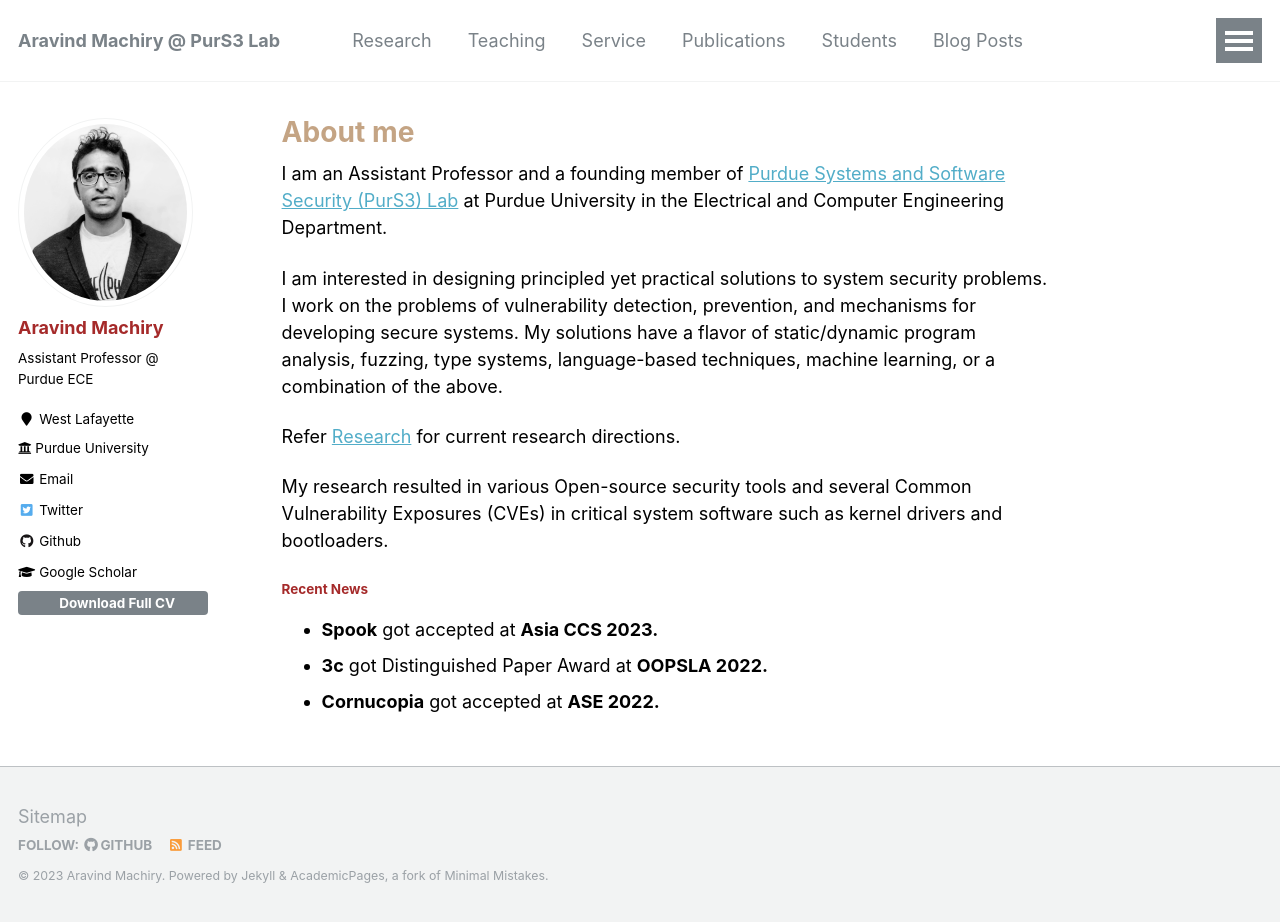
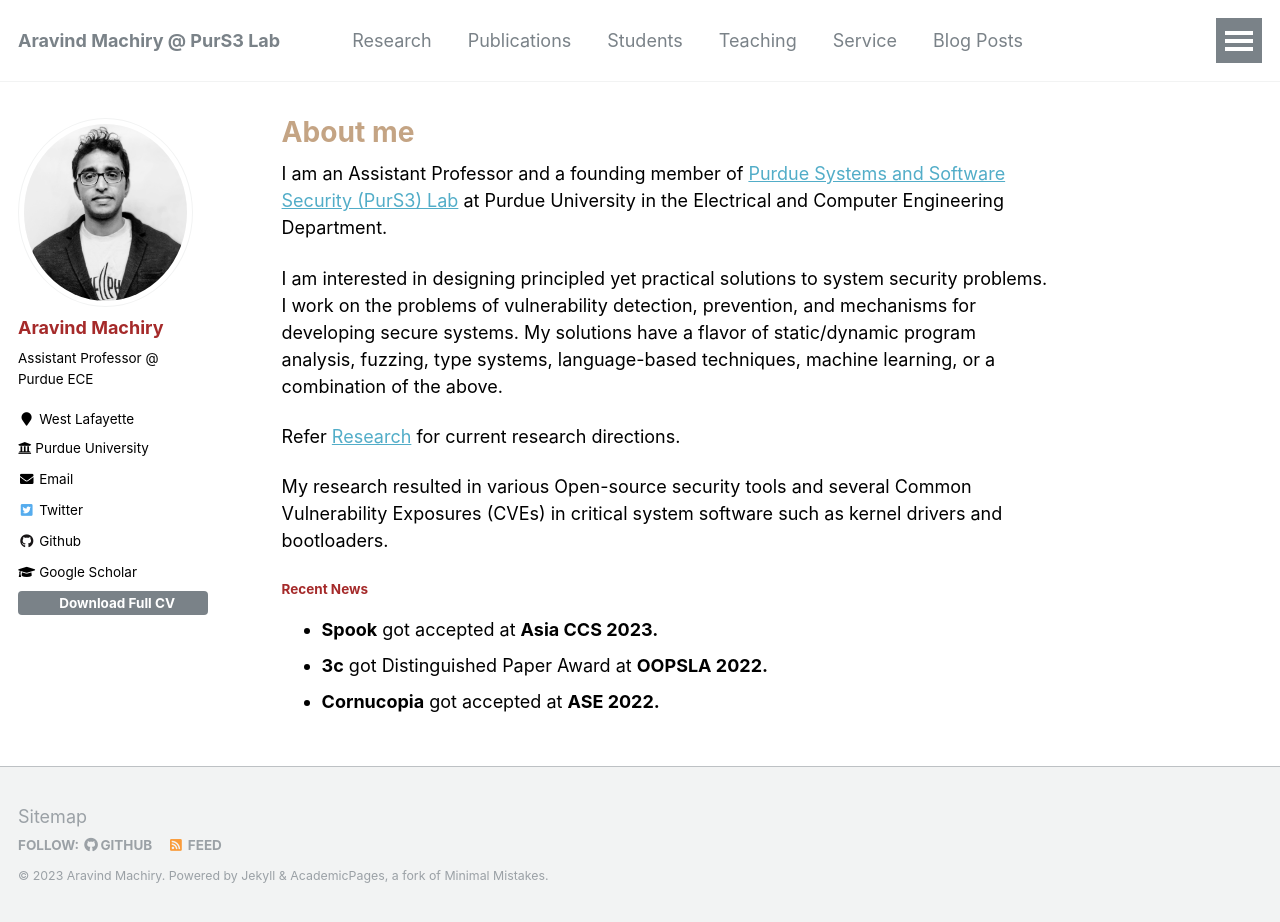
Before and after one commit to Machiry/machiry.github.io, a Jekyll site: the page built from _pages/about.md, in a window 1280 px wide and 922 px high. Built offline with Jekyll 4.4.1, drawn with Linux system fonts in a browser that asks for light colours; part of the change alters nothing that is shown.

```diff
--- a/_data/navigation.yml
+++ b/_data/navigation.yml
@@ -2,6 +2,12 @@
 main:
   - title: "Research"
     url: /research/
+
+  - title: "Publications"
+    url: /publications/
+
+  - title: "Students"
+    url: /students/
 
   - title: "Teaching"
     url: /teaching/
@@ -9,14 +15,8 @@ main:
   - title: "Service"
     url: /service/
 
-  - title: "Publications"
-    url: /publications/
-
 #  - title: "Talks"
 #    url: /talks/
-
-  - title: "Students"
-    url: /students/
 
   - title: "Blog Posts"
     url: /year-archive/
```
